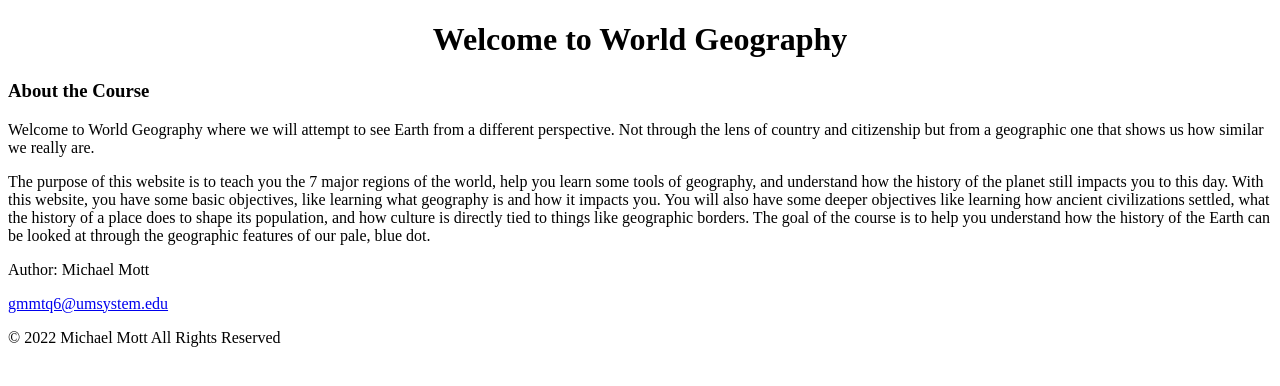
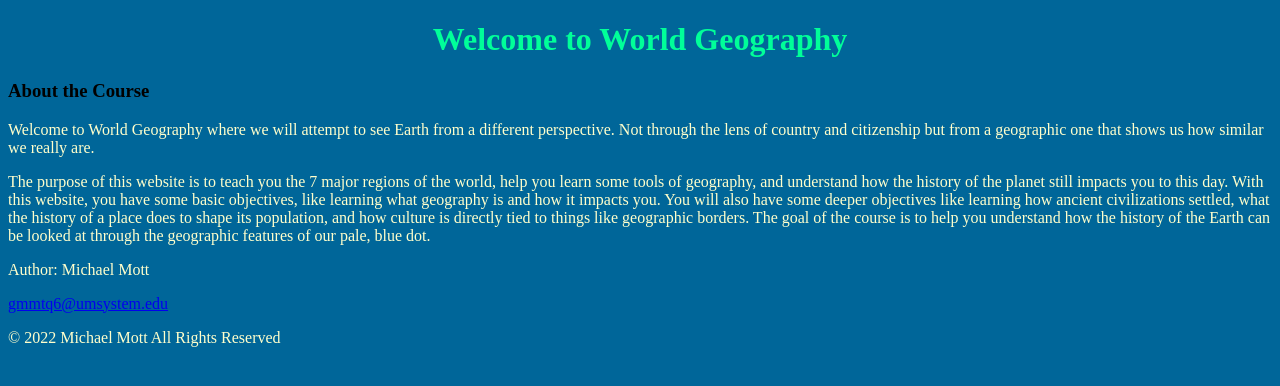
Before and after one commit to gmmott42/gmmott42.github.io, a plain HTML site: page islt_7310/index.html in a window 1280 px wide. Drawn offline with Linux system fonts and the light colour scheme.

Commit message:
Add files via upload

```diff
--- a/islt_7310/index.html
+++ b/islt_7310/index.html
@@ -24,6 +24,9 @@ Tested:
                <meta charset="utf-8">
 
                <title>Homepage</title>
+
+               <link rel="stylesheet"
+               href="mottstylesheet.css">
 
                <style>
                 h1 {text-align: center;}
--- /dev/null
+++ b/islt_7310/mottstylesheet.css
@@ -0,0 +1,9 @@
+body {
+                background-color: #006699;
+            }
+        h1 {
+            color: #00FF99;
+        }
+        p {
+            color: #FFFFcc;
+        }
```
